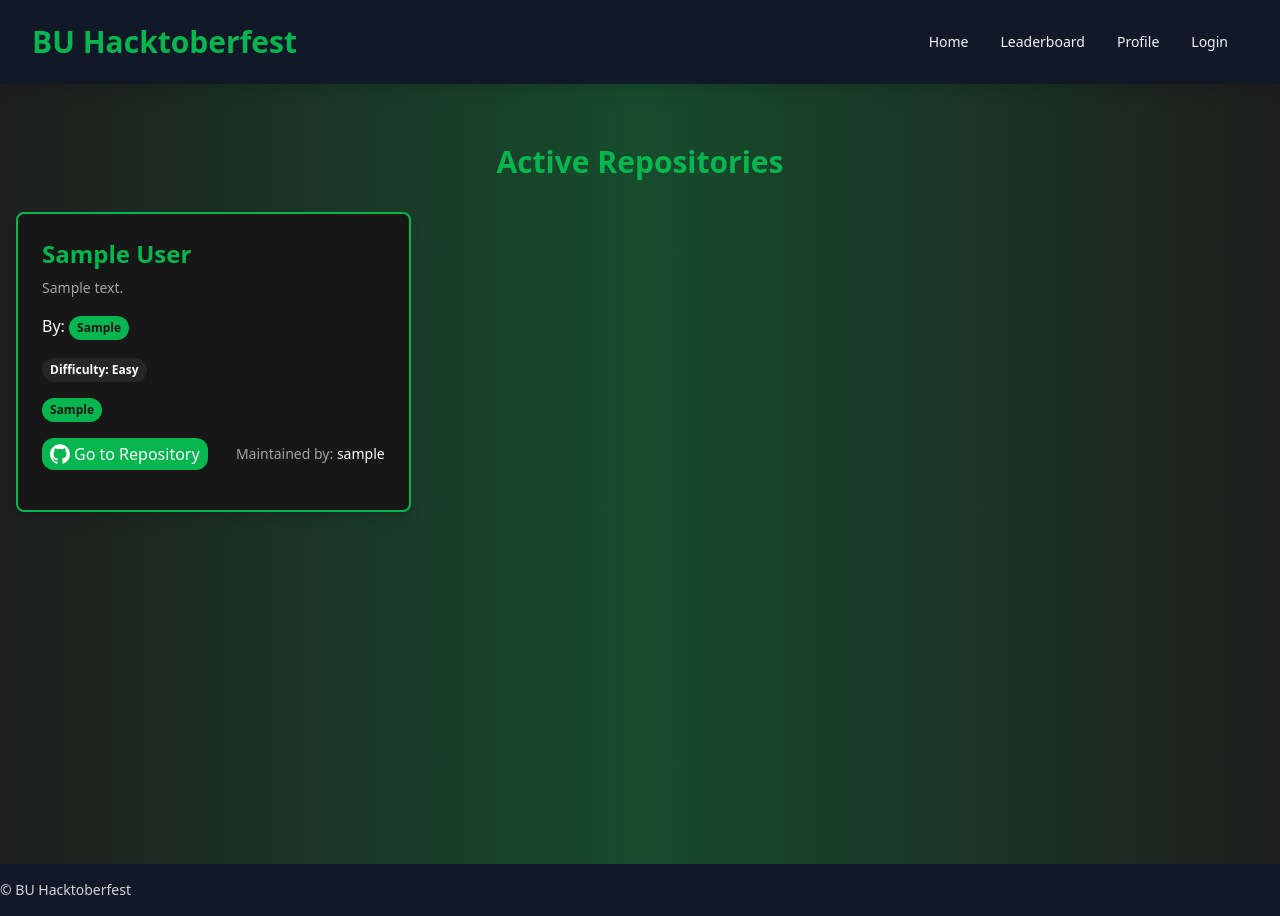
After one commit to FOSS-Club-BU/BU_Hacktoberfest, a Django app: page /repositories/ in a window 1280 px wide. The commit adds this page. Run offline with Django 5.2, Linux system fonts and the light colour scheme; tables that the repository leaves empty hold one stand-in row (values such as "Sample post"); some libraries are stand-ins or nearby versions.

Commit message:
Refactor URLs and add redirect and repositories endpoints

```diff
--- a/bu_hacktoberfest/urls.py
+++ b/bu_hacktoberfest/urls.py
@@ -16,16 +16,17 @@ Including another URLconf
 """
 from django.contrib import admin
 from django.urls import path, include
-from users.views import profile, profile_view, welcome_view, leaderboard_view, update_all
+from users.views import profile, profile_view, welcome_view, leaderboard_view, update_all, redirect_view, repositories_view
 from .views import home, login
 urlpatterns = [
     path('admin/', admin.site.urls),
+    path('accounts/3rdparty/', redirect_view, name='redirect'),
     path('accounts/', include('allauth.urls')),
     path('profile/', profile_view, name='profile'),
-    # path('profile/pr/<int:id>/', pr_detail_view, name='pr_detail'),
     path('', home),
     path('login/', login),
     path('welcome/', welcome_view, name='welcome'),
     path('leaderboard/', leaderboard_view, name='leaderboard'),
     path('update_all/', update_all, name='update_all'),
+    path('repositories/', repositories_view, name='repositories'),
 ]
--- /dev/null
+++ b/templates/repositories.html
@@ -0,0 +1,62 @@
+{% extends "base.html" %}
+
+{% block content %}
+<div class=" flex justify-center py-10">
+    <div class="container mx-auto">
+        <h1 class="text-3xl font-bold text-center mb-8 text-[#08B64F]">Active Repositories</h1>
+        <div class="grid grid-cols-1 md:grid-cols-2 lg:grid-cols-3 gap-8">
+            {% for repo in repositories %}
+            <div class="bg-neutral-900 text-white p-6 rounded-lg shadow-lg border-2 border-[#08B64F]">
+                <h2 class="text-2xl font-semibold mb-2 text-[#08B64F]">{{ repo.name }}</h2>
+                <p class="text-sm text-neutral-400 mb-4">{{ repo.description }}</p>
+                {% if repo.club %}
+                <div class="mb-4">
+                    By:
+                    <span class="inline-block bg-[#08B64F] text-neutral-900 py-1 px-2 rounded-full text-xs font-semibold">
+                        {{ repo.club }}
+                    </span>
+                </div>
+                {% endif %}
+
+                <div class="mb-4">
+                    <span class="inline-block bg-neutral-800 text-white py-1 px-2 rounded-full text-xs font-semibold">
+                        Difficulty: {{ repo.get_difficulty_display }}
+                    </span>
+                </div>
+
+
+                <div class="flex flex-wrap gap-2 mb-4">
+                    {% for tech in repo.get_tech_stack %}
+                    <span class="inline-block bg-[#08B64F] text-neutral-900 py-1 px-2 rounded-full text-xs font-semibold">
+                        {{ tech }}
+                    </span>
+                    {% endfor %}
+                </div>
+
+                <div class="flex justify-evenly lg:justify-between items-center mb-4 space-x-4">
+                    <!-- Updated Go to Repository Button with GitHub Icon -->
+                    <a href="{{ repo.url }}" class="bg-[#08B64F] flex items-center px-2 py-1 rounded-xl hover:bg-[#08B64F]/80" target="_blank">
+                        <svg xmlns="http://www.w3.org/2000/svg" class="h-5 w-5 mr-1" viewBox="0 0 24 24" fill="currentColor">
+                            <path d="M12 .297C5.37.297 0 5.67 0 12.297c0 5.294 3.438 9.787 8.207 11.387.6.111.793-.258.793-.576 0-.284-.011-1.04-.017-2.04-3.338.727-4.042-1.615-4.042-1.615-.546-1.387-1.333-1.756-1.333-1.756-1.09-.744.083-.729.083-.729 1.205.084 1.838 1.237 1.838 1.237 1.07 1.834 2.808 1.304 3.493.997.107-.774.42-1.304.763-1.604-2.665-.303-5.467-1.332-5.467-5.93 0-1.31.47-2.382 1.237-3.222-.123-.304-.536-1.523.117-3.176 0 0 1.008-.322 3.3 1.23.957-.266 1.983-.399 3.004-.405 1.02.006 2.047.139 3.005.405 2.29-1.552 3.297-1.23 3.297-1.23.655 1.653.242 2.872.119 3.176.77.84 1.237 1.912 1.237 3.222 0 4.61-2.805 5.624-5.476 5.92.43.37.823 1.1.823 2.219 0 1.605-.014 2.896-.014 3.289 0 .322.192.693.799.575C20.565 22.08 24 17.589 24 12.297 24 5.67 18.627.297 12 .297z"/>
+                        </svg>
+                        Go to Repository
+                    </a>
+
+                    <!-- Maintainer GitHub Profile Link -->
+                    <p class="text-sm text-neutral-400">
+                        Maintained by:
+                        <a href="https://github.com/{{ repo.maintainer_username }}" class="text-white hover:underline" target="_blank">
+                            {{ repo.maintainer_username }}
+                        </a>
+                    </p>
+                </div>
+
+                {% if not repo.is_active %}
+                <p class="text-red-500">This repository is currently inactive</p>
+                {% endif %}
+            </div>
+            {% endfor %}
+        </div>
+    </div>
+</div>
+{% endblock %}
--- a/users/models.py
+++ b/users/models.py
@@ -37,12 +37,31 @@ class User(AbstractUser):
         return social_account.extra_data.get('login')
 
 class Repository(models.Model):
+    DIFFICULTY_CHOICES = [
+        ('easy', 'Easy'),
+        ('medium', 'Medium'),
+        ('hard', 'Hard'),
+    ]
+
     name = models.CharField(max_length=100)
     url = models.URLField()
-    is_active = models.BooleanField(default=True)  # Can deactivate repos if needed
+    is_active = models.BooleanField(default=True)
+    description = models.TextField(null=True, blank=True)
+    maintainer_username = models.CharField(max_length=39, null=True, blank=True)
+    difficulty = models.CharField(max_length=10, choices=DIFFICULTY_CHOICES, default='medium')
+    tech_stack = models.TextField(null=True, blank=True)
+    club = models.CharField(max_length=50, null=True, blank=True)
 
     def __str__(self):
         return self.name
+
+    # Return the tech stack as a list
+    def get_tech_stack(self):
+        return [tech.strip() for tech in self.tech_stack.split(',') if tech.strip()]
+
+    # plural name for admin panel
+    class Meta:
+        verbose_name_plural = 'Repositories'
 
 
 class PullRequest(models.Model):
--- a/users/tasks.py
+++ b/users/tasks.py
@@ -112,7 +112,11 @@ def update_global_pull_requests(user):
                 )
 
 
-    update_points(user, total_points)
+        update_points(user, total_points)
+
+    else:
+        print(f'Failed to fetch PRs for user {user}: {response.json()}')
+
 
 def update_global_issues(user):
     response = requests.get(f'{GITHUB_API_URL}/search/issues?q=author:{user.github_username}+type:issue', headers=get_headers(user))
--- a/users/views.py
+++ b/users/views.py
@@ -100,3 +100,14 @@ def update_all(request):
         return JsonResponse({'status': 'error', 'message': 'Invalid secret key'})
     update_all_user_contributions()
     return JsonResponse({'status': 'success'})
+
+
+def redirect_view(request):
+    return redirect('profile')
+
+def repositories_view(request):
+    repositories = Repository.objects.filter(is_active=True)  # Fetch active repositories
+    context = {
+        'repositories': repositories
+    }
+    return render(request, 'repositories.html', context)
```
Also changed, not shown: templates/index.html (+4 -3 lines).
